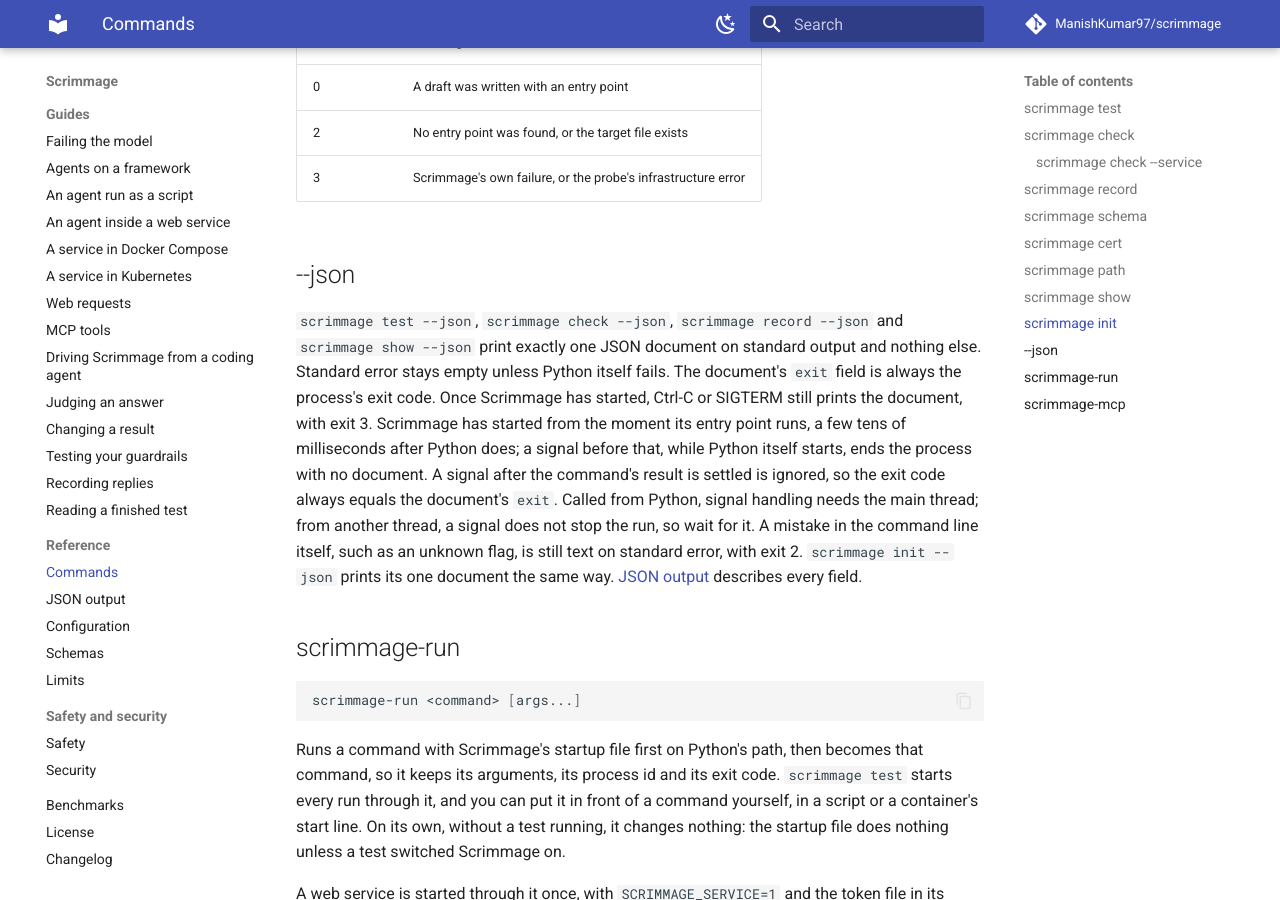
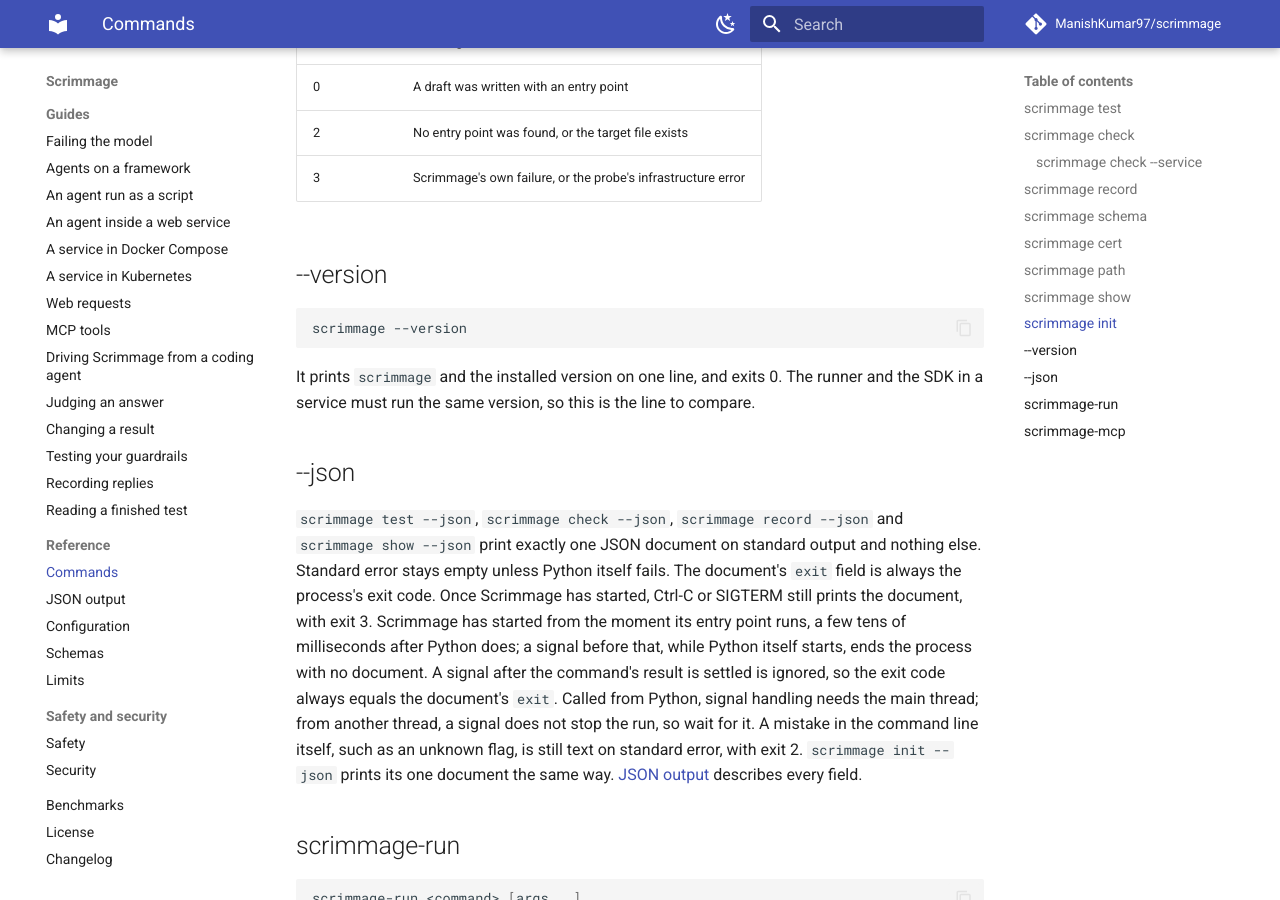
Before and after one commit to ManishKumar97/scrimmage, an MkDocs documentation site: the page built from docs/cli.md, in a window 1280 px wide and 900 px high, scrolled down 6605 px. Built offline with MkDocs 1.6.1 and Material for MkDocs 9.7.7, drawn with Linux system fonts in a browser that asks for light colours; comment, search, counter and statistics services are not loaded.

Commit message:
docs(cli): add the --version flag

````diff
--- a/docs/cli.md
+++ b/docs/cli.md
@@ -236,6 +236,15 @@ The probe costs $0 in model calls Scrimmage sees; a paid call through a library
 | 2 | No entry point was found, or the target file exists |
 | 3 | Scrimmage's own failure, or the probe's infrastructure error |
 
+## --version
+
+```text
+scrimmage --version
+```
+
+It prints `scrimmage` and the installed version on one line, and exits 0.
+The runner and the SDK in a service must run the same version, so this is the line to compare.
+
 ## --json
 
 `scrimmage test --json`, `scrimmage check --json`, `scrimmage record --json` and `scrimmage show --json` print exactly one JSON document on standard output and nothing else.
````
